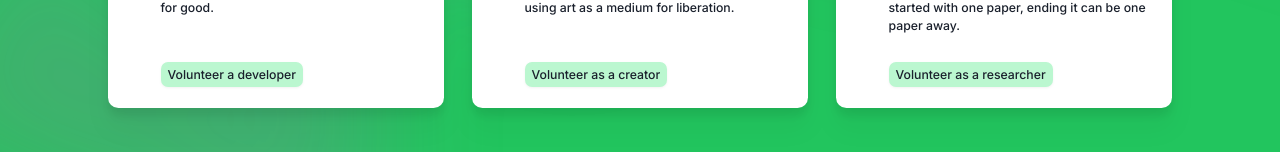
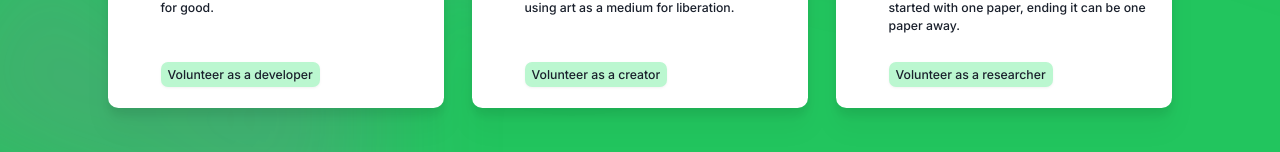
Before and after one commit to Warriors-of-Light/projectpalestine, a Next.js app: page /about in a window 1280 px wide. Shown: the part 407-559 px from the top of the page. Built offline with nearby package versions, Linux system fonts and the light colour scheme; no server answers.

Commit message:
[locale] finished about page

```diff
--- a/src/app/about/page.tsx
+++ b/src/app/about/page.tsx
@@ -1,3 +1,5 @@
+"use client";
+
 import Footer from "@/components/common/footer";
 import Header from "@/components/common/header";
 import {
@@ -8,29 +10,31 @@ import {
   FilmIcon,
 } from "@heroicons/react/20/solid";
 import Link from "next/link";
+import { useTranslation } from "react-i18next";
 
 export default function About() {
+  const { t } = useTranslation();
   const cards = [
     {
-      name: "Tech",
+      name: t("about.tech", {defaultValue:"Tech"}),
       description:
-        "We build tools using technology. Our coders are freedom fighters using code as a force for good.",
+      t("about.tech-desc", {defaultValue:"We build tools using technology. Our coders are freedom fighters using code as a force for good."}),
       icon: CodeBracketIcon,
-      volunteer: "Volunteer a developer",
+      volunteer:  t("about.tech-vol-btn", {defaultValue:"Volunteer as a developer"}),
     },
     {
-      name: "Media",
+      name: t("about.media", {defaultValue:"Media"}),
       description:
-        "We display our stories in different multi-media formats such as videos and movies, using art as a medium for liberation.",
+      t("about.media-desc", {defaultValue:"We display our stories in different multi-media formats such as videos and movies, using art as a medium for liberation."}),
       icon: FilmIcon,
-      volunteer: "Volunteer as a creator",
+      volunteer: t("about.media-vol-btn", {defaultValue:"Volunteer as a creator"}) ,
     },
     {
-      name: "Research",
+      name: t("about.research", {defaultValue:"Research"}),
       description:
-        "We share the truth with the world through research, writing and papers. If Zionism started with one paper, ending it can be one paper away.",
+      t("about.research-desc", {defaultValue:"We share the truth with the world through research, writing and papers. If Zionism started with one paper, ending it can be one paper away."}),
       icon: NewspaperIcon,
-      volunteer: "Volunteer as a researcher",
+      volunteer: t("about.research-vol-btn", {defaultValue:"Volunteer as a researcher"}),
     },
   ];
   return (
@@ -58,14 +62,10 @@ export default function About() {
           <div className="mx-auto max-w-7xl px-6 lg:px-8">
             <div className="mx-auto max-w-2xl lg:mx-0">
               <h2 className="text-4xl font-bold tracking-tight text-white sm:text-6xl">
-                Project Palestine
+                {t("about.headline", {defaultValue:"Project Palestine"})}
               </h2>
               <p className="mt-6 text-lg leading-8 text-white">
-                A project born to restore justice and assist freedom fighters
-                against the inhumane cruelty of aparteid and occupation. We
-                believe that we all have a role in fighting injustice, and if we
-                all unite, we could reach liberation which is the ultimate road
-                to peace.
+                {t("about.paragraph", {defaultValue:"A project born to restore justice and assist freedom fighters against the inhumane cruelty of aparteid and occupation. We believe that we all have a role in fighting injustice, and if we all unite, we could reach liberation which is the ultimate road to peace."})}
               </p>
             </div>
             <div className="mx-auto mt-16 grid max-w-2xl grid-cols-1 gap-6 sm:mt-20 lg:mx-0 lg:max-w-none lg:grid-cols-3 lg:gap-8 ">
--- a/src/locales/ar/common.json
+++ b/src/locales/ar/common.json
@@ -70,6 +70,20 @@
     "coming-soon":"قادم قريبا",
     "back-to-home":"رجوع إلي الصفحه الرئيسيه"
   },
+  "about": {
+    "tech": "التكنولوجيا",
+    "tech-desc": "نقوم ببناء أدوات باستخدام التكنولوجيا. مبرمجونا هم محاربو الحرية الذين يستخدمون البرمجه كقوة للخير.",
+    "tech-vol-btn": "التطوع كمبرمج",
+    "media": "المحتوي",
+    "media-desc": "نعرض قصصنا بتنوع وسائط متعددة مثل الفيديوهات والأفلام، باستخدام الفن كوسيلة للتعبير.",
+    "media-vol-btn": "التطوع كصانع محتوى",
+    "research": "البحث",
+    "research-desc": "نشارك الحقيقة مع العالم من خلال البحث والكتابة والأوراق البحثية. إذا بدأت الصهيونية بورقة واحدة، فإن إنهائها يمكن أن يكون على بُعد ورقة واحدة.",
+    "research-vol-btn": "التطوع كباحث",
+
+    "headline": "مشروع فلسطين",
+    "paragraph": "مشروع وُلد لاستعادة العدالة ومساعدة محاربي الحرية ضد القسوة اللاإنسانية للفصل العنصري والاحتلال. نعتقد أن لدينا جميعًا دور في محاربة الظلم، وإذا إتحدنا جميعًا، يمكننا أن نصل إلى التحرير الذي يعد الطريق الأمثل نحو السلام."
+  },
   "add-company": {
     "profile": "بروفايل الشركة",
     "disclaimer": "سيتم عرض هذه البيانات علنيًا، لذا تأكد من دقتها.",
--- a/src/locales/en/common.json
+++ b/src/locales/en/common.json
@@ -70,6 +70,20 @@
     "coming-soon":"Coming Soon",
     "back-to-home":"Back to home"
   },
+  "about":{
+    "tech":"Tech",
+    "tech-desc":"We build tools using technology. Our coders are freedom fighters using code as a force for good.",
+    "tech-vol-btn":"Volunteer as a developer",
+    "media":"Media",
+    "media-desc":"We display our stories in different multi-media formats such as videos and movies, using art as a medium for liberation.",
+    "media-vol-btn":"Volunteer as a creator",
+    "research":"Research",
+    "research-desc":"We share the truth with the world through research, writing and papers. If Zionism started with one paper, ending it can be one paper away.",
+    "research-vol-btn":"Volunteer as a researcher",
+
+    "headline":"Project Palestine",
+    "paragraph":"A project born to restore justice and assist freedom fighters against the inhumane cruelty of aparteid and occupation. We believe that we all have a role in fighting injustice, and if we all unite, we could reach liberation which is the ultimate road to peace."
+  },
   "add-company":{
     "profile":"Company Profile",
     "disclaimer":"This information will be displayed publicly so make sure it is accurate.",
```
